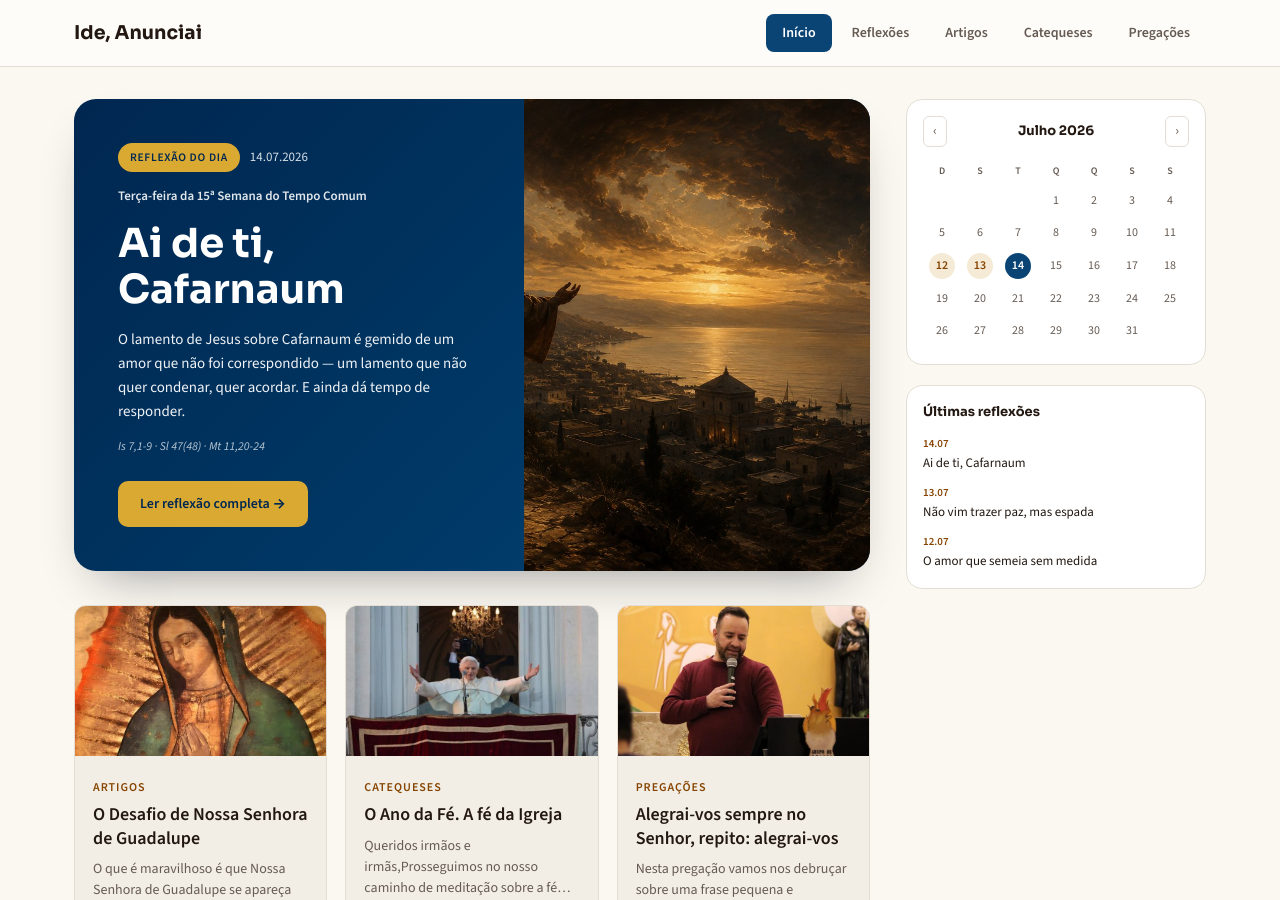
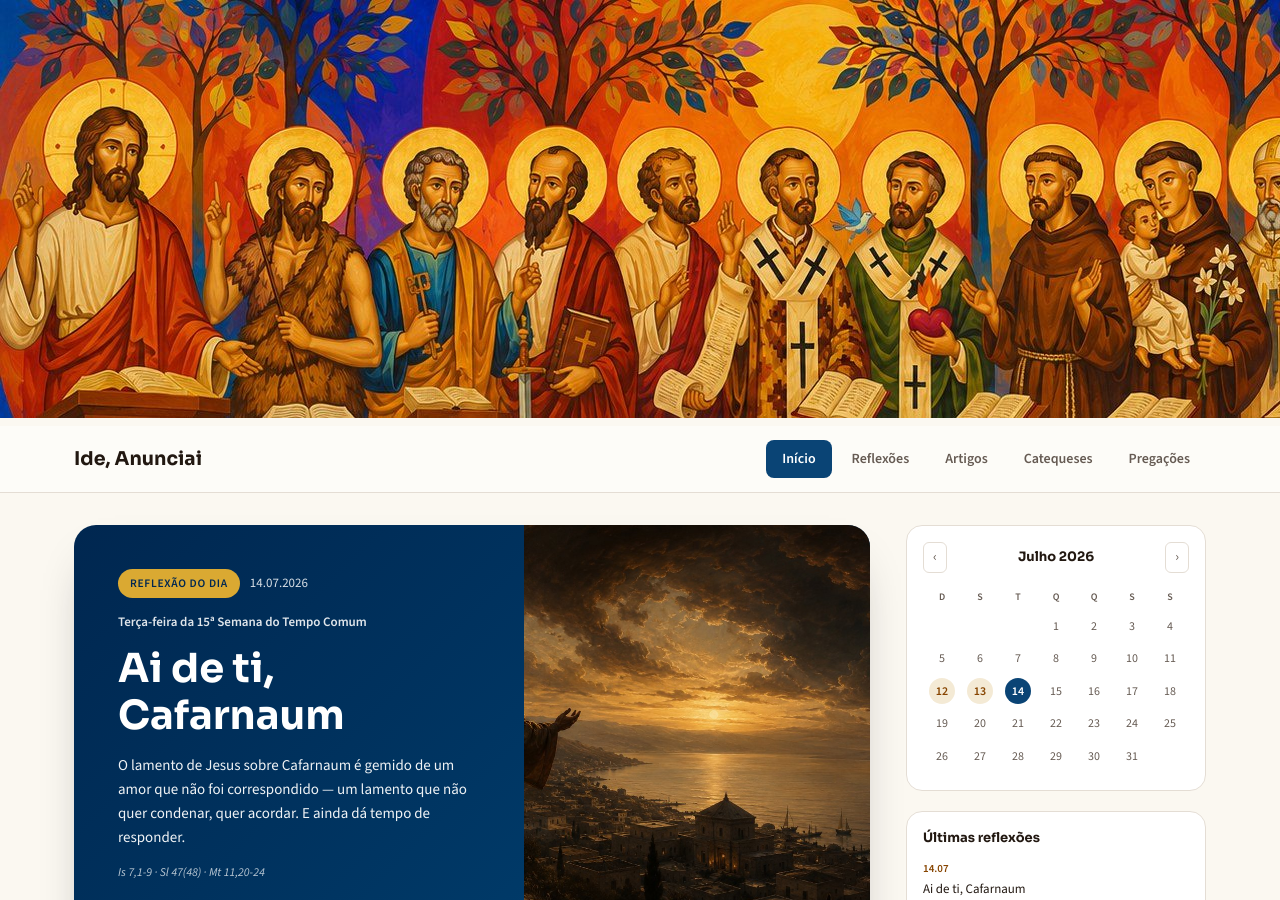
Before and after one commit to admariam/liturgiadiaria, a Jekyll site: the page built from index.html, in a window 1280 px wide and 900 px high. Built offline with Jekyll 4.4.1, drawn with Linux system fonts in a browser that asks for light colours.

Commit message:
Banner acima do menu

```diff
--- a/_layouts/default.html
+++ b/_layouts/default.html
@@ -26,9 +26,12 @@
   <link rel="preconnect" href="https://fonts.googleapis.com">
   <link rel="preconnect" href="https://fonts.gstatic.com" crossorigin>
   <link href="https://fonts.googleapis.com/css2?family=Sora:wght@500;600;700;800&family=Source+Sans+3:ital,wght@0,400;0,500;0,600;1,400&display=swap" rel="stylesheet">
-  <link rel="stylesheet" href="{{ '/assets/css/style.css' | relative_url }}?v=6">
+  <link rel="stylesheet" href="{{ '/assets/css/style.css' | relative_url }}?v=7">
 </head>
 <body>
+  <a class="banner-topo" href="{{ '/' | relative_url }}" aria-label="{{ site.title }}">
+    <img src="{{ '/assets/img/banner.jpg' | relative_url }}" alt="{{ site.title }}">
+  </a>
   <header class="site-header">
     <div class="site-header-inner">
       <a class="site-title" href="{{ '/' | relative_url }}">{{ site.title }}</a>
```
